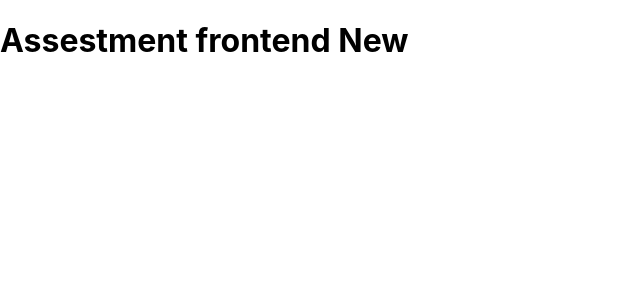
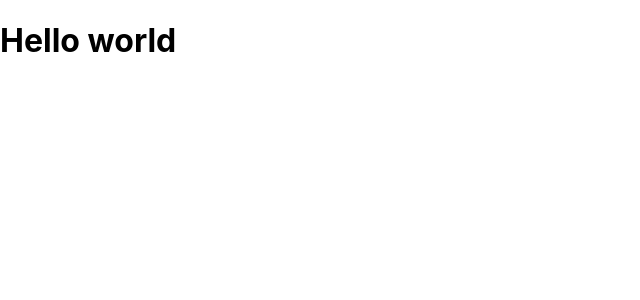
Before and after one commit to jlopezsa/assesment-frontend-store, a React (Create React App) app: page / in a window 1280 px wide. Shown: the top 300 px of the page, without its empty margins (0-640 px from the left). Built offline with nearby package versions, Linux system fonts and the light colour scheme.

Commit message:
feat: import routes in the App.jsx file

```diff
--- a/src/App.jsx
+++ b/src/App.jsx
@@ -1,9 +1,11 @@
 import './App.css';
+import MainRouter from './routes/MainRouter';
 
 function App() {
   return (
     <div>
-      <h1>Assestment frontend New</h1>
+      <h1>Hello world</h1>
+      <MainRouter />
     </div>
   );
 }
--- a/src/reportWebVitals.js
+++ b/src/reportWebVitals.js
@@ -1,4 +1,4 @@
-const reportWebVitals = onPerfEntry => {
+const reportWebVitals = (onPerfEntry) => {
   if (onPerfEntry && onPerfEntry instanceof Function) {
     import('web-vitals').then(({ getCLS, getFID, getFCP, getLCP, getTTFB }) => {
       getCLS(onPerfEntry);
```
Also changed, not shown: src/index.js (+4 -3 lines).
